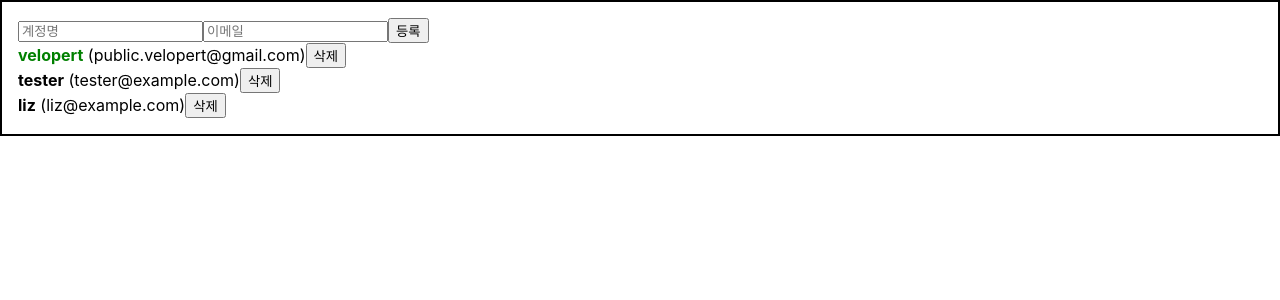
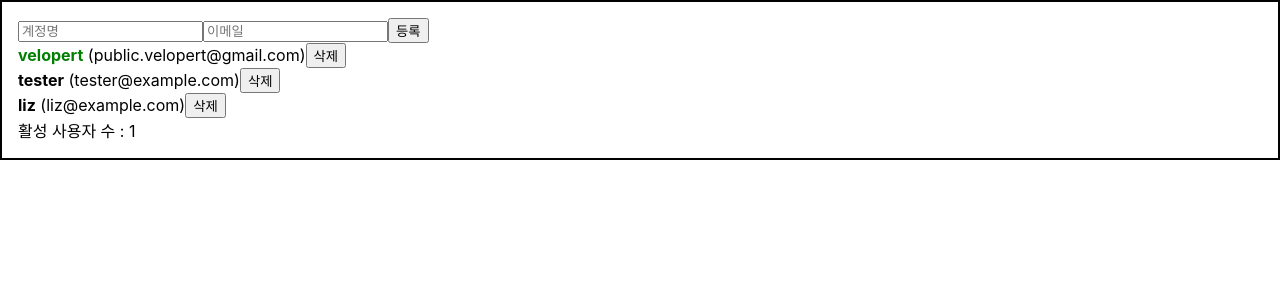
Before and after one commit to InJoon-L/React-basic, a React (Create React App) app: page / in a window 1280 px wide. Shown: the top 300 px of the page. Built offline with nearby package versions, Linux system fonts and the light colour scheme.

Commit message:
ts-useMemo 이용한 연산값 재사용

```diff
--- a/src/App.tsx
+++ b/src/App.tsx
@@ -1,4 +1,4 @@
-import React, { useRef, useState } from 'react';
+import React, { useMemo, useRef, useState } from 'react';
 import './App.css';
 import Wrapper from './components/Wrapper';
 import UserList from './components/UserList';
@@ -88,17 +88,25 @@ const App = (): JSX.Element => {
     nextId.current += 1;
   };
 
-  const onRemove = (id: number) => {
+  const onRemove = (id: number): void => {
     // user.id가 파라미터로 일치하지 않는 원소만 추출해서 새로운 배열을 만듬
     // = user.id가 id인 것을 제거함
     setUsers(users.filter(user => user.id !== id));
   };
 
-  const onToggle = (id: number) => {
+  const onToggle = (id: number): void => {
     setUsers(
       users.map(user => user.id === id ? { ...user, active: !user.active} : user)
     )
   }
+
+  const countActiveUsers = (users: userListType[]): number => {
+    console.log('활성 사용자 수를 세는 중');
+
+    return users.filter(user => user.active).length;
+  }
+
+  const count = useMemo(() => countActiveUsers(users), [users]);
 
   return (
     <Wrapper>
@@ -108,6 +116,7 @@ const App = (): JSX.Element => {
         onCreate={onCreate}
       />
       <UserList users={users} onRemove={onRemove} onToggle={onToggle} />
+      <div>활성 사용자 수 : {count}</div>
     </Wrapper>
   );
 }
--- a/src/index.tsx
+++ b/src/index.tsx
@@ -1,14 +1,15 @@
 import React from 'react';
-import ReactDOM from 'react-dom';
+import ReactDOM from 'react-dom/client';
 import './index.css';
 import App from './App';
 import reportWebVitals from './reportWebVitals';
 
-ReactDOM.render(
+const rootNode = document.getElementById('root');
+
+ReactDOM.createRoot(rootNode!).render(
   <React.StrictMode>
     <App />
   </React.StrictMode>,
-  document.getElementById('root')
 );
 
 // If you want to start measuring performance in your app, pass a function
```
